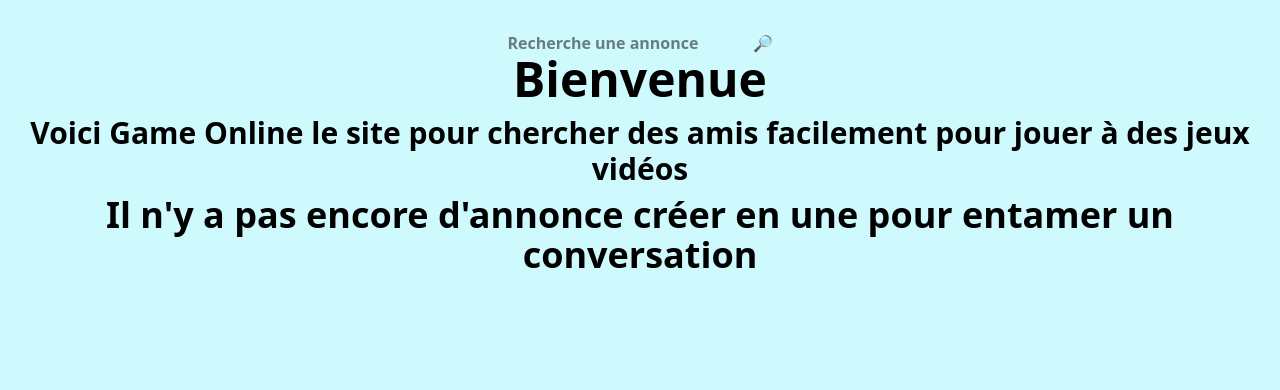
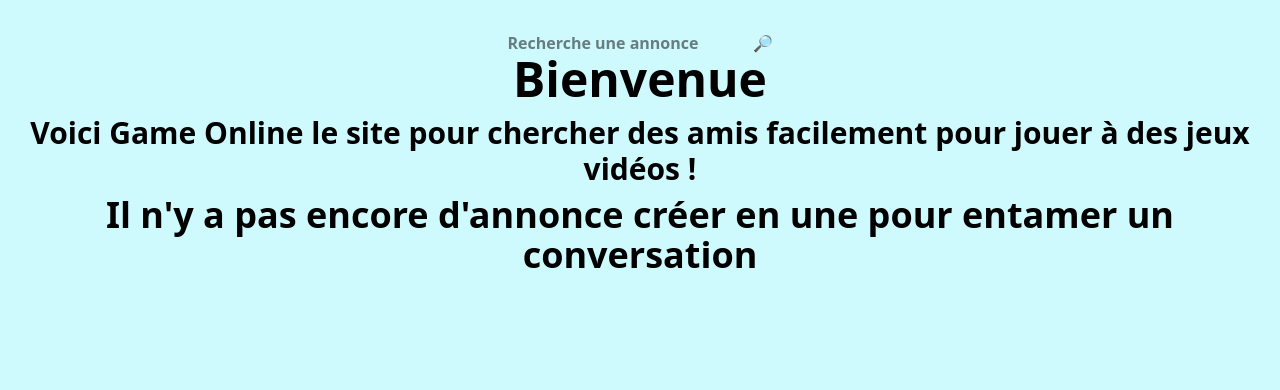
Before and after one commit to deltagabv2/1er-Projet, a Flask app: page / in a window 1280 px wide. Shown: the part 97-487 px from the top of the page. Run offline with Flask 3, Linux system fonts and the light colour scheme; data that the repository does not hold is empty.

Commit message:
Projet modif

```diff
--- a/templates/index.html
+++ b/templates/index.html
@@ -8,7 +8,7 @@
         </form>
         <div class="text-center">
             <h2 class="font-bold text-5xl">Bienvenue {{session["user"]}}</h2>
-            <p class="font-semibold text-3xl pt-3">Voici Game Online le site pour chercher des amis facilement pour jouer à des jeux vidéos</p>
+            <p class="font-semibold text-3xl pt-3">Voici Game Online le site pour chercher des amis facilement pour jouer à des jeux vidéos !</p>
         </div>
 {% if erreur %}
     <div class="bg-cyan-100 border-emerald-200 border-solid rounded-lg flex justify-center py-2 px-3">
```
